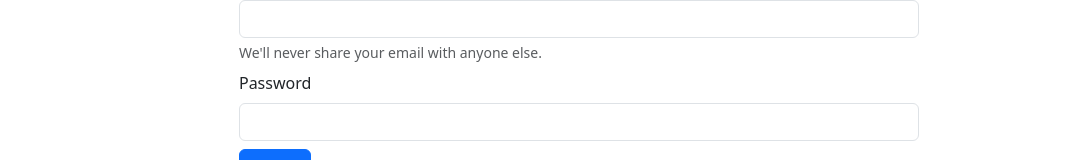
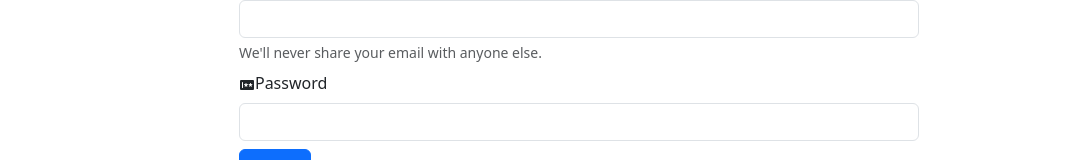
Before and after one commit to MarkRyuo/SalesInventory-SIMS-, a React (Vite) app in the folder client/: page / in a window 1280 px wide. Shown: the part 172-332 px from the top of the page, without its empty margins (61-1134 px from the left). Built offline with nearby package versions, Linux system fonts and the light colour scheme.

Commit message:
Subject: Body

```diff
--- a/client/src/App.tsx
+++ b/client/src/App.tsx
@@ -1,5 +1,5 @@
 import { IoPersonOutline } from "react-icons/io5";
-
+import { PiPasswordFill } from "react-icons/pi";
 //* App - Login(---)
 
 import NavbarLogin from "./components/Navbar/NavbarLogin"
@@ -31,7 +31,7 @@ function App() {
 
                 <div className="col-12">
                     <div className="mb-2">
-                      <label htmlFor="password" className="form-label">Password </label>
+                      <label htmlFor="password" className="form-label"><PiPasswordFill />Password </label>
                       <input type="password" className="password form-control"/>
                     </div>
                 </div>
```
